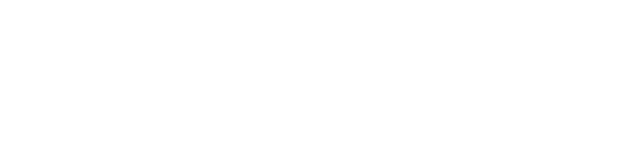
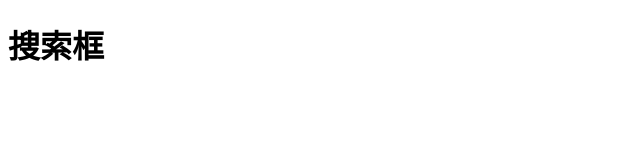
Before and after one commit to loserlosers/master, a plain HTML site: page seach.html in a window 1280 px wide. Shown: the whole page, without its empty margins (0-640 px from the left). Drawn offline with Linux system fonts and the light colour scheme.

Commit message:
搜索页面更新完成

```diff
--- a/seach.html
+++ b/seach.html
@@ -7,6 +7,6 @@
     <title>Document</title>
 </head>
 <body>
-
+    <h1>搜索框</h1>
 </body>
 </html>
```
